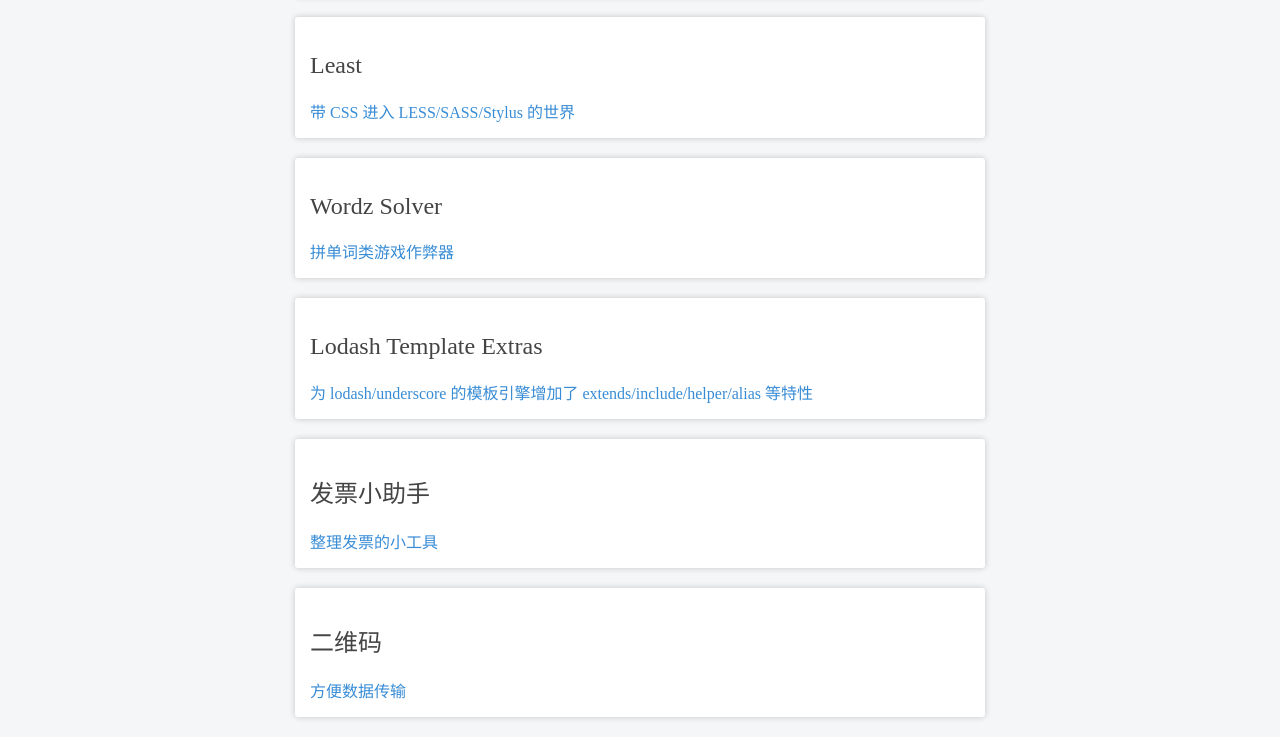
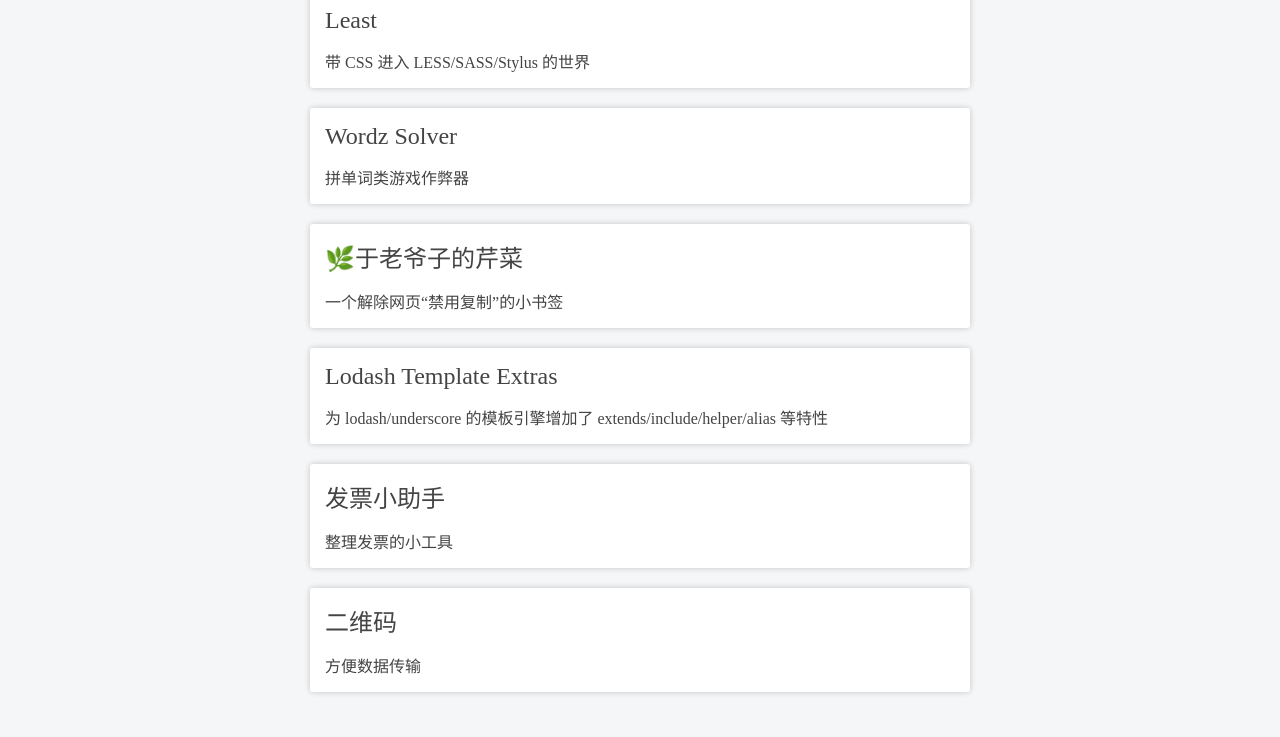
Before and after one commit to yulanggong/yulanggong.github.io, a plain HTML site: page index.html in a window 1280 px wide. Shown: the part 231-968 px from the top of the page. After the commit the page ends 943 px from the top, so only its background shows below. Drawn offline with Linux system fonts and the light colour scheme.

Commit message:
add celery link

```diff
--- a/index.html
+++ b/index.html
@@ -12,8 +12,11 @@
 			font-weight: 300;
 		}
 		a {
+			color: #444;
+			text-decoration: none;
+		}
+		a:hover {
 			color: #388CD5;
-			text-decoration: none;
 		}
 		.header {
 			background: #FFF;
@@ -30,47 +33,58 @@
 		h2 {
 			font-weight: 300;
 			color: 222;
+			margin: 0;
+		}
+		p {
+			margin: 15px 0 0;
 		}
 		.main {
 			padding: 0 15px;
+			max-width: 660px;
+			margin: 0 auto;
 		}
 		.article {
-			max-width: 660px;
-			margin: 20px auto;
 			box-shadow: 0 0 6px rgba(0,0,0,.2);
+			box-sizing: margin-box;
+			margin: 20px 0;
 			background: #fff;
 			border-radius: 3px;
 			padding: 15px;
+			display: block;
 		}
     </style>
 </head>
 <body>
-<div class="header" ><h1>Wenlong Ren</h1></div>
+<div class="header" ><h1>Ren Wenlong</h1></div>
 <div class="main">
-	<div class="article">
+	<a href="https://github.com/yulanggong" class="article">
 		<h2>GitHub</h2>
-		<div><a href="https://github.com/yulanggong">yulanggong (任文龙)</a></div>
-	</div>
-	<div class="article">
+		<p>yulanggong (任文龙)</p>
+	</a>
+	<a href="http://least.renwenlong.com" class="article">
 		<h2>Least</h2>
-		<div><a href="http://least.renwenlong.com">带 CSS 进入 LESS/SASS/Stylus 的世界</a></div>
-	</div>
-	<div class="article">
+		<p>带 CSS 进入 LESS/SASS/Stylus 的世界</p>
+	</a>
+	<a href="http://wordz-solver.renwenlong.com" class="article">
 		<h2>Wordz Solver</h2>
-		<div><a href="http://wordz-solver.renwenlong.com">拼单词类游戏作弊器</a></div>
-	</div>
-	<div class="article">
+		<p>拼单词类游戏作弊器</p>
+	</a>
+	<a href="http://renwenlong.com/celery" class="article">
+		<h2>🌿于老爷子的芹菜</h2>
+		<p>一个解除网页“禁用复制”的小书签</p>
+	</a>
+	<a href="https://github.com/yulanggong/lodash-template-extras" class="article">
 		<h2>Lodash Template Extras</h2>
-		<div><a href="https://github.com/yulanggong/lodash-template-extras">为 lodash/underscore 的模板引擎增加了 extends/include/helper/alias 等特性</a></div>
-	</div>
-	<div class="article">
+		<p>为 lodash/underscore 的模板引擎增加了 extends/include/helper/alias 等特性</p>
+	</a>
+	<a href="/fapiao/" class="article">
 		<h2>发票小助手</h2>
-		<div><a href="/fapiao/">整理发票的小工具</a></div>
-	</div>
-	<div class="article">
+		<p>整理发票的小工具</p>
+	</a>
+	<a href="/qrcode/" class="article">
 		<h2>二维码</h2>
-		<div><a href="/qrcode/">方便数据传输</a></div>
-	</div>
+		<p>方便数据传输</p>
+	</a>
 </div>
 <script>
 var _hmt = _hmt || [];
```
